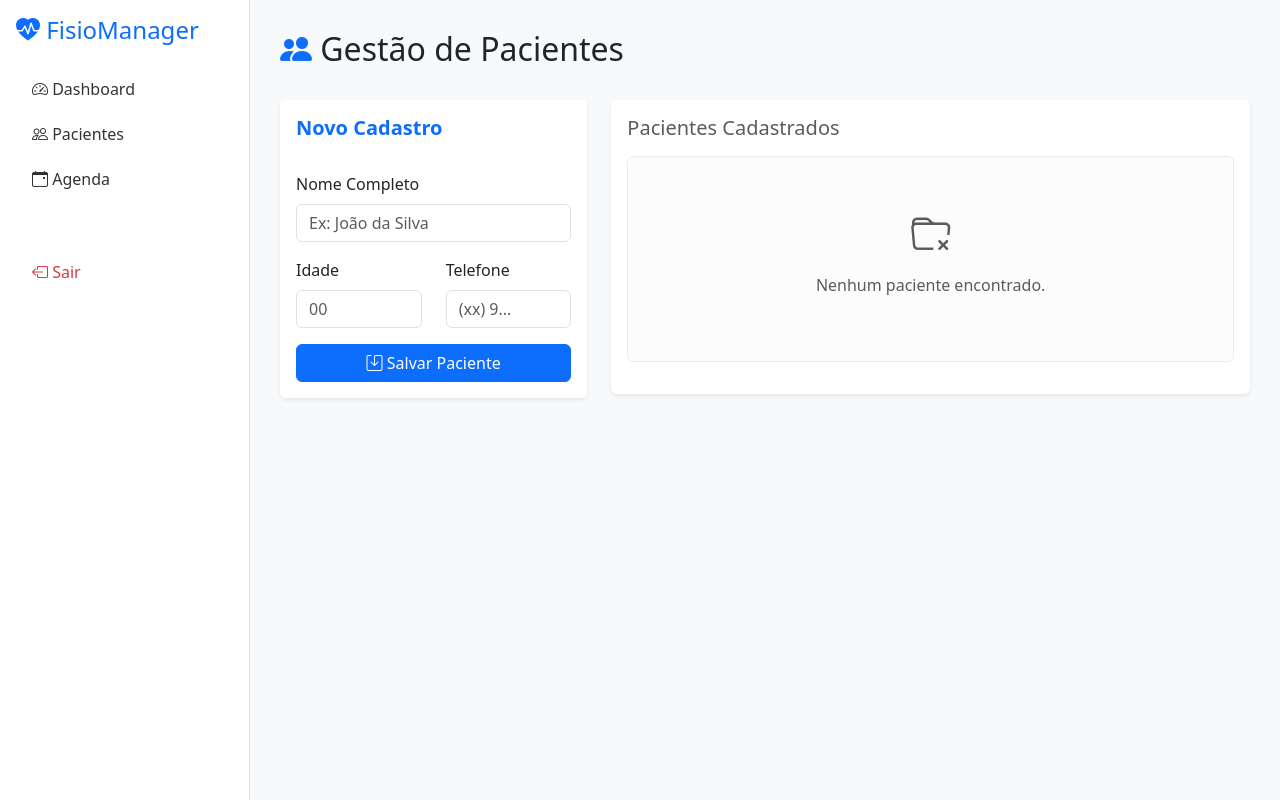
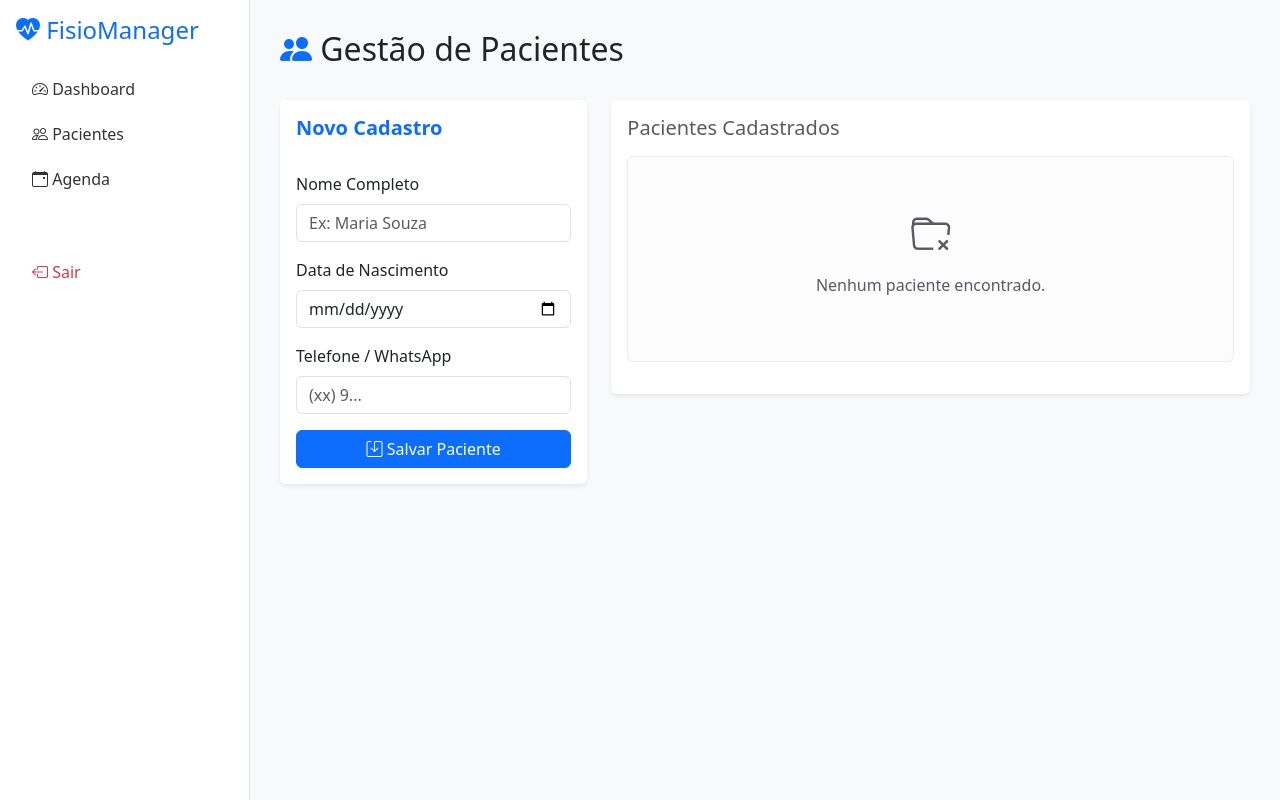
Before and after one commit to alvarohs84/FisioManager, a Flask app: template templates/pacientes.html in a window 1280 px wide. Run offline with Flask 3, Linux system fonts and the light colour scheme; the template is opened without the code that fills it, so the values that code supplies are empty; some libraries are stand-ins or nearby versions.

Commit message:
Calculo de idade

```diff
--- a/app.py
+++ b/app.py
@@ -1,14 +1,14 @@
 from flask import Flask, render_template, request, redirect, url_for, session, flash
 import psycopg2
 import os
+from datetime import date # Importante para calcular idade
 
 app = Flask(__name__)
-app.secret_key = "segredo_super_secreto" # Necessário para sessão e login
+app.secret_key = "segredo_super_secreto"
 
 # --- Conexão Banco de Dados ---
 def get_db_connection():
     try:
-        # Tenta pegar do Render (Variáveis de Ambiente)
         if os.environ.get("DB_HOST"):
             return psycopg2.connect(
                 host=os.environ["DB_HOST"],
@@ -17,20 +17,39 @@ def get_db_connection():
                 password=os.environ["DB_PASS"],
                 port=os.environ["DB_PORT"]
             )
-        # Se não, tenta local (Hardcoded para teste rápido se precisar, ou use .env)
         else:
             return None
     except Exception as e:
         print(f"Erro DB: {e}")
         return None
 
-# --- Rotas (As Páginas do Site) ---
+# --- Ferramenta de Migração (Resetar Tabela) ---
+# Use isso apenas uma vez para atualizar o banco antigo para o novo formato
+@app.route('/reset-db')
+def reset_db():
+    if not session.get('logged_in'): return redirect(url_for('login'))
+    conn = get_db_connection()
+    cursor = conn.cursor()
+    # Apaga a tabela antiga e cria a nova com campo NASCIMENTO (DATE)
+    cursor.execute("DROP TABLE IF EXISTS pacientes CASCADE;")
+    cursor.execute('''
+        CREATE TABLE pacientes (
+            id SERIAL PRIMARY KEY,
+            nome TEXT NOT NULL,
+            nascimento DATE,
+            telefone TEXT
+        );
+    ''')
+    conn.commit()
+    conn.close()
+    return "Banco de dados atualizado para suportar Data de Nascimento! Volte para o Dashboard."
+
+# --- Rotas ---
 
 @app.route('/', methods=['GET', 'POST'])
 def login():
     if request.method == 'POST':
         senha = request.form['senha']
-        # Pega a senha do Render
         senha_correta = os.environ.get("SYS_PASSWORD", "admin123")
 
         if senha == senha_correta:
@@ -53,12 +72,16 @@ def dashboard():
     conn = get_db_connection()
     cursor = conn.cursor()
 
-    # Métricas
     cursor.execute("SELECT COUNT(*) FROM pacientes;")
     total_pacientes = cursor.fetchone()[0]
 
-    cursor.execute("SELECT COUNT(*) FROM agendamentos;")
-    total_agendamentos = cursor.fetchone()[0]
+    # Se tiver a tabela agendamentos, conta. Se der erro (ainda não criada), assume 0.
+    try:
+        cursor.execute("SELECT COUNT(*) FROM agendamentos;")
+        total_agendamentos = cursor.fetchone()[0]
+    except:
+        conn.rollback()
+        total_agendamentos = 0
 
     conn.close()
 
@@ -75,14 +98,33 @@ def pacientes():
 
     if request.method == 'POST':
         nome = request.form['nome']
-        idade = request.form['idade']
+        nascimento = request.form['nascimento'] # Recebe 'YYYY-MM-DD' do HTML
         telefone = request.form['telefone']
-        cursor.execute("INSERT INTO pacientes (nome, idade, telefone) VALUES (%s, %s, %s)",
-                       (nome, idade, telefone))
+
+        cursor.execute("INSERT INTO pacientes (nome, nascimento, telefone) VALUES (%s, %s, %s)",
+                       (nome, nascimento, telefone))
         conn.commit()
 
-    cursor.execute("SELECT * FROM pacientes ORDER BY id DESC")
-    lista_pacientes = cursor.fetchall()
+    # Busca os dados brutos
+    cursor.execute("SELECT id, nome, nascimento, telefone FROM pacientes ORDER BY id DESC")
+    dados_brutos = cursor.fetchall()
+
+    # Processa a idade no Python antes de enviar para o site
+    lista_pacientes = []
+    hoje = date.today()
+
+    for p in dados_brutos:
+        id_p, nome, nasc, tel = p
+
+        # Cálculo da Idade
+        idade_calculada = "---"
+        if nasc:
+            # Fórmula: Ano Atual - Ano Nasc - (1 se ainda não fez aniversário este ano)
+            idade_int = hoje.year - nasc.year - ((hoje.month, hoje.day) < (nasc.month, nasc.day))
+            idade_calculada = f"{idade_int} anos"
+
+        lista_pacientes.append((id_p, nome, idade_calculada, tel))
+
     conn.close()
 
     return render_template('pacientes.html', pacientes=lista_pacientes)
--- a/templates/pacientes.html
+++ b/templates/pacientes.html
@@ -15,18 +15,17 @@
                 <form method="POST">
                     <div class="mb-3">
                         <label class="form-label">Nome Completo</label>
-                        <input type="text" name="nome" class="form-control" placeholder="Ex: João da Silva" required>
+                        <input type="text" name="nome" class="form-control" placeholder="Ex: Maria Souza" required>
                     </div>
 
-                    <div class="row">
-                        <div class="col-6 mb-3">
-                            <label class="form-label">Idade</label>
-                            <input type="number" name="idade" class="form-control" placeholder="00">
-                        </div>
-                        <div class="col-6 mb-3">
-                            <label class="form-label">Telefone</label>
-                            <input type="text" name="telefone" class="form-control" placeholder="(xx) 9...">
-                        </div>
+                    <div class="mb-3">
+                        <label class="form-label">Data de Nascimento</label>
+                        <input type="date" name="nascimento" class="form-control" required>
+                    </div>
+
+                    <div class="mb-3">
+                        <label class="form-label">Telefone / WhatsApp</label>
+                        <input type="text" name="telefone" class="form-control" placeholder="(xx) 9...">
                     </div>
 
                     <div class="d-grid">
@@ -49,9 +48,9 @@
                     <table class="table table-hover align-middle">
                         <thead class="table-light">
                             <tr>
-                                <th>#</th>
+                                <th>ID</th>
                                 <th>Nome</th>
-                                <th>Idade</th>
+                                <th>Idade (Calc)</th>
                                 <th>Contato</th>
                                 <th class="text-end">Ações</th>
                             </tr>
@@ -59,7 +58,10 @@
                         <tbody>
                             {% for p in pacientes %}
                             <tr>
-                                <td>{{ p[0] }}</td> <td class="fw-bold">{{ p[1] }}</td> <td>{{ p[2] }} anos</td> <td>{{ p[3] }}</td> <td class="text-end">
+                                <td>{{ p[0] }}</td>
+                                <td class="fw-bold">{{ p[1] }}</td>
+                                <td><span class="badge bg-light text-dark border">{{ p[2] }}</span></td> <td>{{ p[3] }}</td>
+                                <td class="text-end">
                                     <button class="btn btn-sm btn-outline-primary"><i class="bi bi-pencil"></i></button>
                                 </td>
                             </tr>
```
